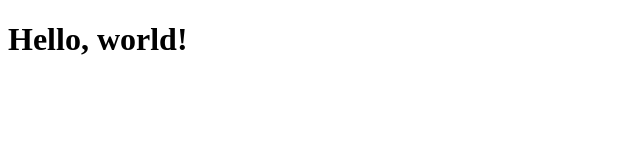
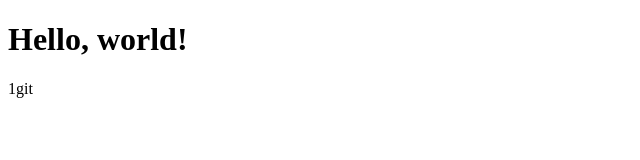
Before and after one commit to yevhen1408/my-projekt, a plain HTML site: page index.html in a window 1280 px wide. Shown: the full height of the page, 0-640 px from the left. Drawn offline with Linux system fonts and the light colour scheme.

Commit message:
second commit

```diff
--- a/index.html
+++ b/index.html
@@ -8,5 +8,6 @@
 </head>
 <body>
     <h1>Hello, world!</h1>
+    <div>1git </div>
 </body>
 </html>
```
